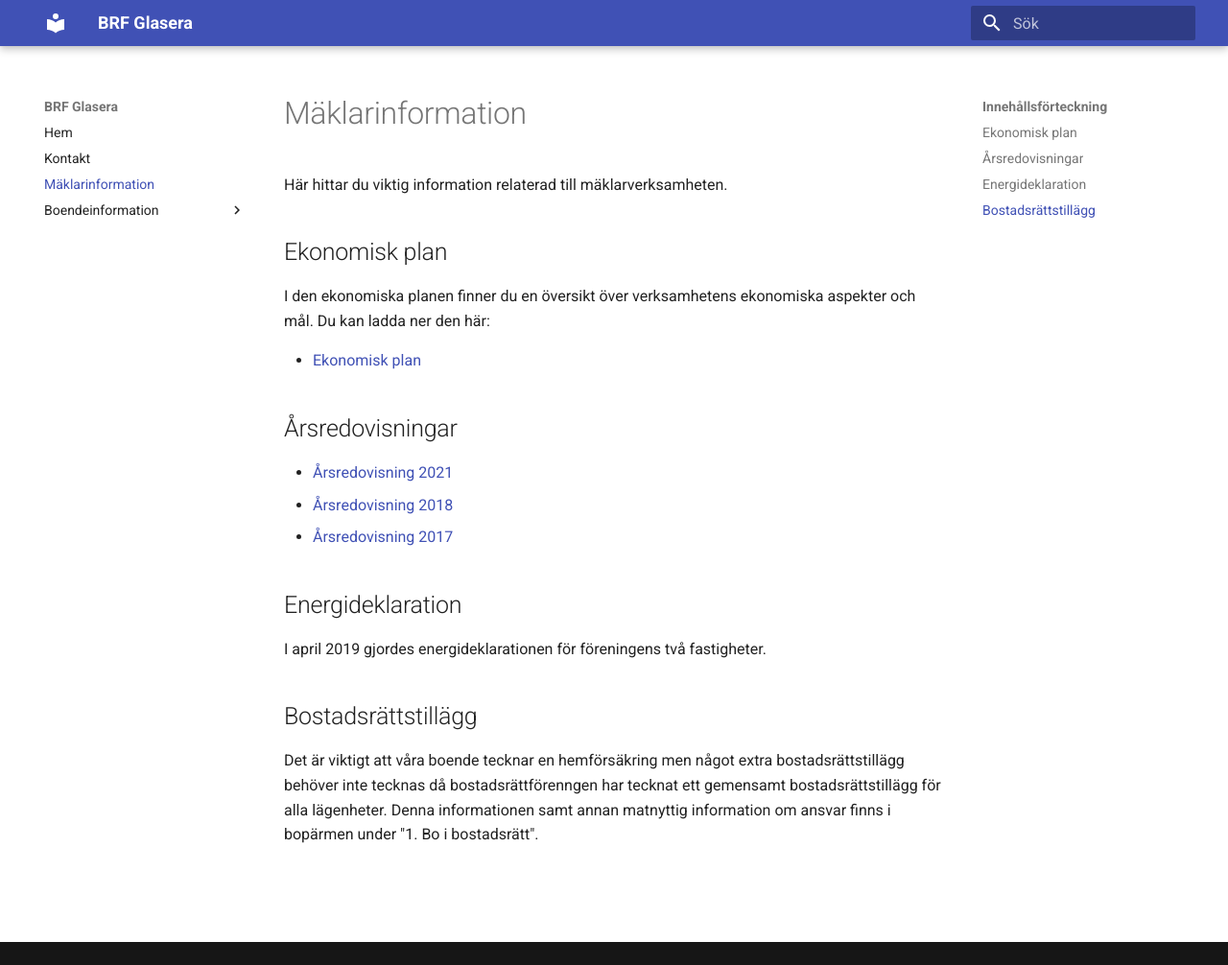
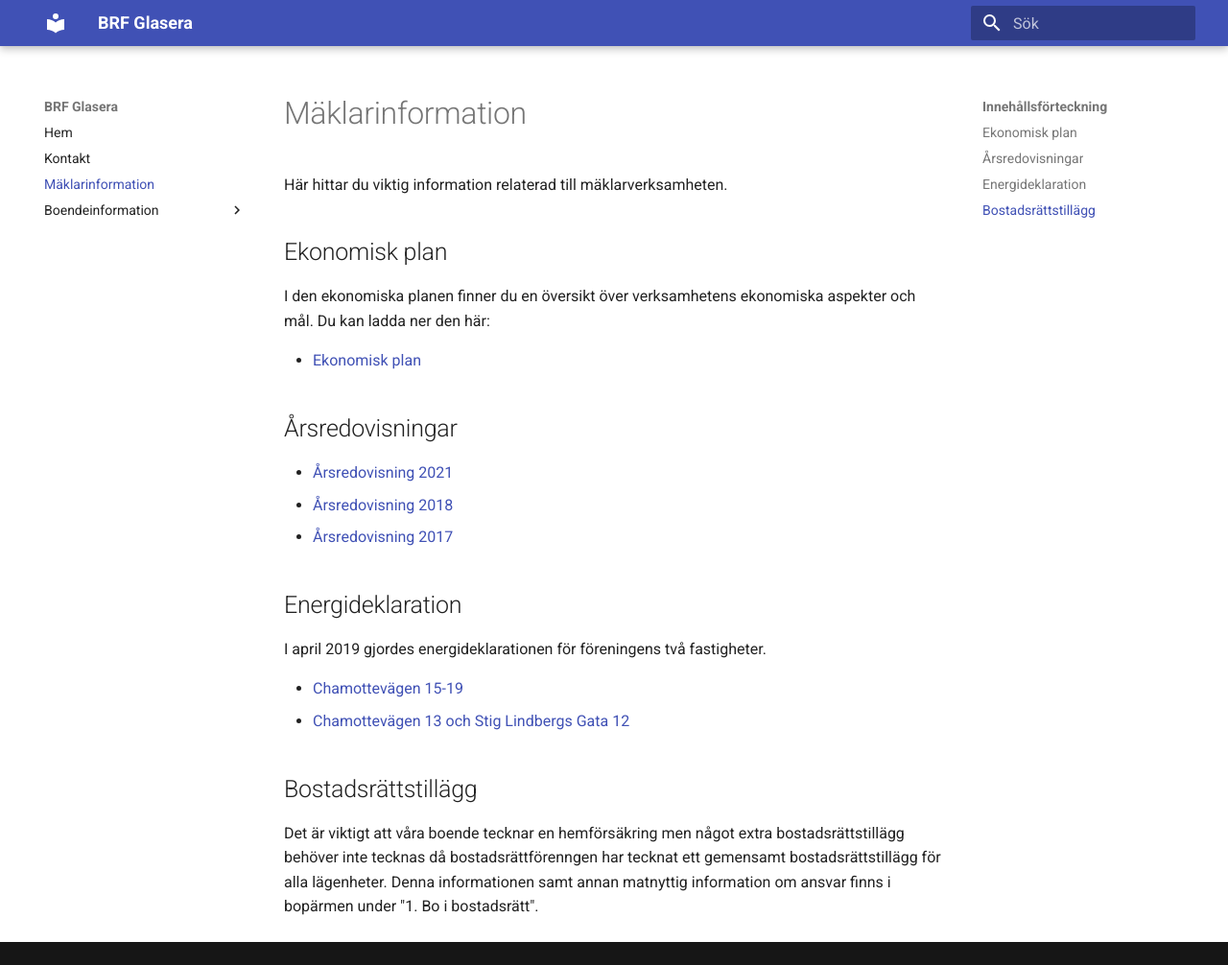
Before and after one commit to prokie/Glasera, an MkDocs documentation site: the page built from docs/mäklarinformation.md, in a window 1280 px wide and 1006 px high. Shown: the whole window at 96% size. Built offline with MkDocs 1.6.1 and Material for MkDocs 9.7.7, drawn with Linux system fonts in a browser that asks for light colours.

Commit message:
La till energideklaration.

```diff
--- a/docs/mäklarinformation.md
+++ b/docs/mäklarinformation.md
@@ -18,6 +18,9 @@ I den ekonomiska planen finner du en översikt över verksamhetens ekonomiska as
 
 I april 2019 gjordes energideklarationen för föreningens två fastigheter.
 
+- [Chamottevägen 15-19](filer/926268-deklaration.pdf){:download="Energideklaration.pdf"}
+- [Chamottevägen 13 och Stig Lindbergs Gata 12](filer/926274-deklaration.pdf){:download="Energideklaration.pdf"}
+
 ## Bostadsrättstillägg
 
 Det är viktigt att våra boende tecknar en hemförsäkring men något extra
```
Also changed, not shown: 2 other files.
